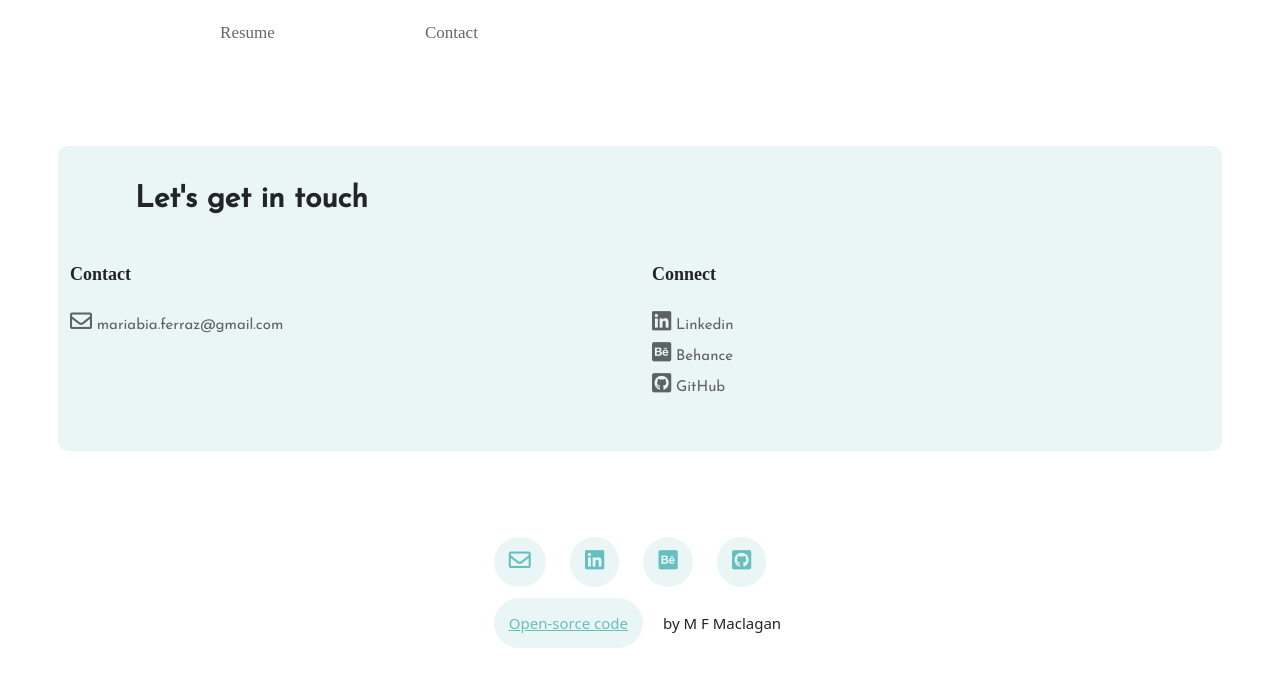
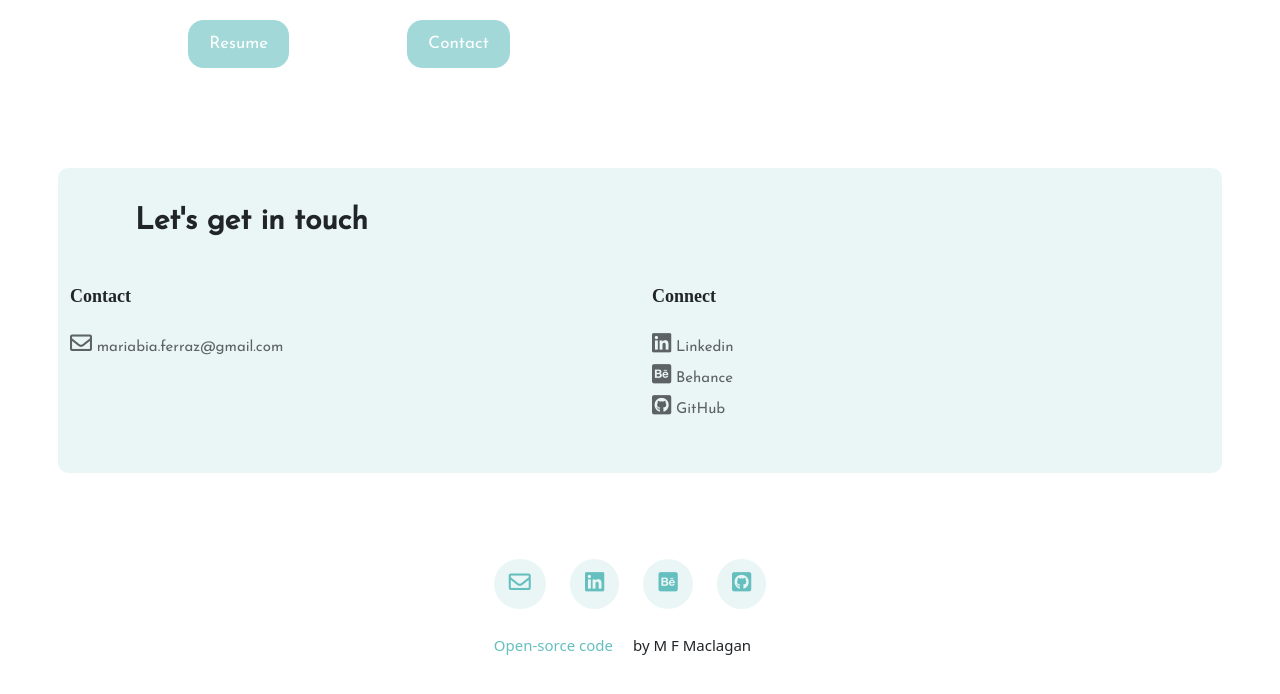
Before and after one commit to MariaBia-Maclagan/Portfolio-website, a plain HTML site: page about.html in a window 1280 px wide. Shown: the part 464-1158 px from the top of the page. Drawn offline with nearby package versions, Linux system fonts and the light colour scheme; a web font is replaced by a local one.

Commit message:
updated the work page link

```diff
--- a/gallery.css
+++ b/gallery.css
@@ -39,7 +39,6 @@ h1{
   }
 
   div .footer{
-
 text-align: center;
 }
 div footer a {
@@ -50,7 +49,6 @@ div footer a {
   margin-right: 20px;
   padding: 15px;
   border-radius: 100px;
-
 }
 div footer a:hover{
     background-color: var(--secondary-color);
@@ -62,10 +60,15 @@ h5{
   margin-top: 40px;
 }
 
-div .footer h5 a{
+.footer h5 a{
   padding: 0;
+  font-size: 15px;
   text-decoration: none;
   background-color: white;
+}
+.footer h5 a:hover{
+  background-color: white;
+  color: var(--fourth-color);
 }
   /* Responsive layout - makes a two column-layout instead of four columns */
   @media screen and (max-width: 800px) {
--- a/style.css
+++ b/style.css
@@ -101,7 +101,6 @@ li{
 }
 div .link  a{
     font-size: 15px;
-    font-family: var(--primary-font);
     text-decoration: none;
 
     background-color: var(--secondary-color);
@@ -172,7 +171,18 @@ div .link a:hover{
     color: black;
     opacity: 0.6;
     font-size: 17px;
-    font-family: var(--secondary-font);
+    font-family: var(--header-font);
+
+    background-color: var(--secondary-color);
+    color: var(--third-color);
+    border-radius: 15px;
+    padding: 10px 20px;
+    border: solid 1px var(--secondary-color);
+    transition: all 100ms ease-in-out;
+}
+.resume a:hover {
+    background-color: var(--third-color);
+    color: black;
 }
 .content-container .contact a{
     text-decoration: none;
@@ -233,10 +243,15 @@ div footer a:hover{
     background-color: var(--secondary-color);
     color: var(--third-color);
 }
-div .footer h5 a{
+.footer h5 a{
+
     padding: 0;
     text-decoration: none;
     background-color: white;
+}
+.footer h5 a:hover{
+    background-color: white;
+    color: var(--fourth-color);
 }
 
 @media (max-width: 576px) {
```
Also changed, not shown: CFG.html (+13 -12 lines), art.html (+2 -1 lines), index.html (+3 -2 lines), photography.html (+4 -2 lines), property.html (+2 -1 lines), react-app.html (+2 -2 lines), studio.html (+2 -1 lines), weather-app.html (+2 -1 lines), wedding.html (+2 -1 lines). Lines whose indentation alone changed are shown as unchanged.
